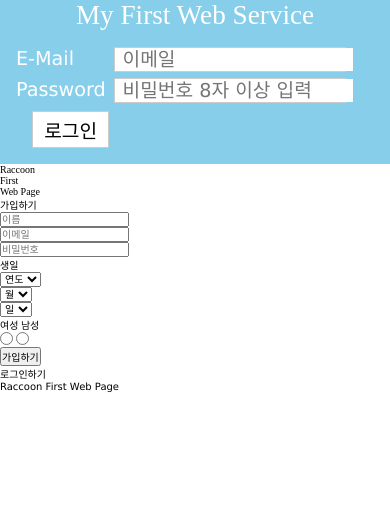
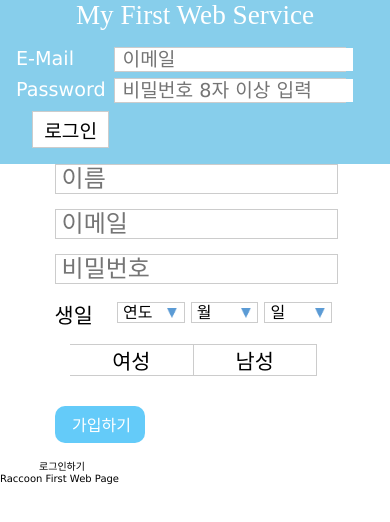
Before and after one commit to migyeonglee/WebCodingStart-Book, a plain HTML site: page myservice/index.html in a window 390 px wide. Drawn offline with Linux system fonts and the light colour scheme; a web font is replaced by a local one.

Commit message:
CSS index-signUpForm

```diff
--- a/myservice/css/index.css
+++ b/myservice/css/index.css
@@ -0,0 +1,196 @@
+#signUp {
+    _display: none;
+}
+
+#introSite {
+    display: none;
+}
+
+/* common */
+#siteComment {
+    border: 3px solid #64cbf9;
+    padding: 1rem;
+    font-size: 2rem;
+    color: #64cbf9;
+    text-align: center;
+}
+
+#signUpCenter {
+    margin: 0 auto;
+}
+
+#signUpForm {
+    float: left;
+    width: 98%;
+    margin: 40px 0 40px 0;
+    padding-top: 1rem;
+    border: 1px solid #ccc;
+    border-radius: 10px
+}
+
+.row {
+    clear: both;
+    float: left;
+    width: 100%;
+    margin-bottom: 1.5em
+}
+
+.row label {
+    float: left;
+    width: 20%;
+    padding-left: 5%;
+    font-size: 1.3rem
+}
+
+.inputBox {
+    float: left;
+    width: 90%;
+    background: #fff;
+    margin-left: 1rem;
+    border: 1px solid #ccc
+}
+
+.row input {
+    float: left;
+    width: 98%;
+    font-size: 1.5rem;
+    margin-left: 2%;
+    background: #fff;
+    border: none
+}
+
+.row .selectBox {
+    float: left;
+    width: 21%;
+    border: 1px solid #ccc;
+    background: #fff;
+    margin-top: 3px
+}
+
+.row .selectBox select {
+    float: left;
+    background: #fff url('/myservice/images/index/selectTagBg.png');
+    border: none;
+    -webkit-appearance: none;
+    -moz-appearance: none;
+    background-size: 10px;
+    background-repeat: no-repeat;
+    background-position: 90% 5px;
+    width: 90%;
+    margin-left: 5px;
+    font-size: 1rem
+}
+
+#birthYear {
+    font-size: 1rem
+}
+
+.selectBoxMargin {
+    margin-left: 2%;
+    margin-right: 2%
+}
+
+.genderRow input {
+    width: 15px;
+    margin-left: 10%;
+    position: relative;
+    top: 4px
+}
+
+#genderLabel {
+    clear: both;
+    width: 80%;
+    margin: 0 auto
+}
+
+#gMW {
+    border-left: none
+}
+
+.genderRow label {
+    float: left;
+    width: 49%;
+    border: 1px solid #ccc;
+    text-align: center;
+    padding-left: 0
+}
+
+.genderRow input {
+    clear: both;
+    float: none;
+    width: 0px;
+    visibility: hidden
+}
+
+#valueError {
+    float: left;
+    width: 100%;
+    text-align: center;
+    color: red;
+    font-size: 2em
+}
+
+#siteComment {
+    border: 3px solid #64cbf9;
+    padding: 1rem;
+    font-size: 2rem;
+    color: #64cbf9;
+}
+
+.submitBox {
+    clear: both;
+    float: left;
+    width: 25%;
+    padding: 0.4rem;
+    background: #64cbf9;
+    margin-left: 5%;
+    border-radius: 10px
+}
+
+#signUpSubmit {
+    float: left;
+    width: 100%;
+    background: none;
+    color: #fff;
+    text-align: center;
+    font-size: 1rem
+}
+
+
+/* mobile base css */
+@media screen and (min-width:0px) and (max-width:1199px) {
+    body {
+        background: #fff;
+    }
+
+    #signUpCenter {
+        width: 80%;
+    }
+
+    #introSite {
+        clear: both;
+        float: left;
+        width: 100%;
+    }
+
+    #siteComment {
+        margin: 10% auto;
+        width: 65%;
+        color: #64cbf9;
+    }
+
+    #signUpBtn {
+        margin: 10% auto 15%;
+        width: 100px;
+        height: 30px;
+        background: #64cbf9;
+        text-align: center;
+        padding-top: 1em;
+        border-radius: 1rem;
+    }
+
+    #signUpBtn p {
+        font-size: 1rem;
+        color: #fff;
+    }
+}
--- a/myservice/index.html
+++ b/myservice/index.html
@@ -5,7 +5,7 @@
     <meta http-equiv="X-UA-Compatible" content="IE=edge">
     <meta name="viewport" content="width=device-width, initial-scale=1.0">
     <link rel="stylesheet" href="./css/cssReset.css">
-    <link rel="stylesheet" href="./css/heaber.css">
+    <link rel="stylesheet" href="./css/header.css">
     <link rel="stylesheet" href="./css/index.css">
     <link rel="stylesheet" href="./css/footer.css">
     <title>My Raccoon</title>
```
Also changed, not shown: myservice/css/header.css (renamed from myservice/css/heaber.css), myservice/images/index/selectTagBg.png (added).
